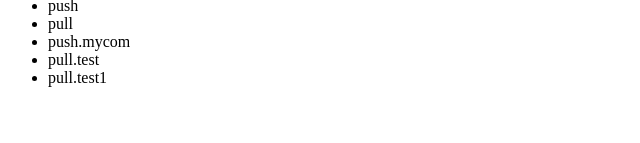
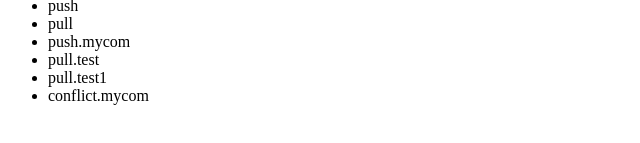
Before and after one commit to sda5959/hello-git-seo5, a plain HTML site: page index.html in a window 1280 px wide. Shown: the part 225-368 px from the top of the page, without its empty margins (0-640 px from the left). Drawn offline with Linux system fonts and the light colour scheme.

Commit message:
conflict.mycom 추가

```diff
--- a/index.html
+++ b/index.html
@@ -21,6 +21,7 @@
 			<li>push.mycom</li>
 			<li>pull.test</li>
 			<li>pull.test1</li>
+			<li>conflict.mycom</li>
 		</ul>
 	</body>
 </html>
```
